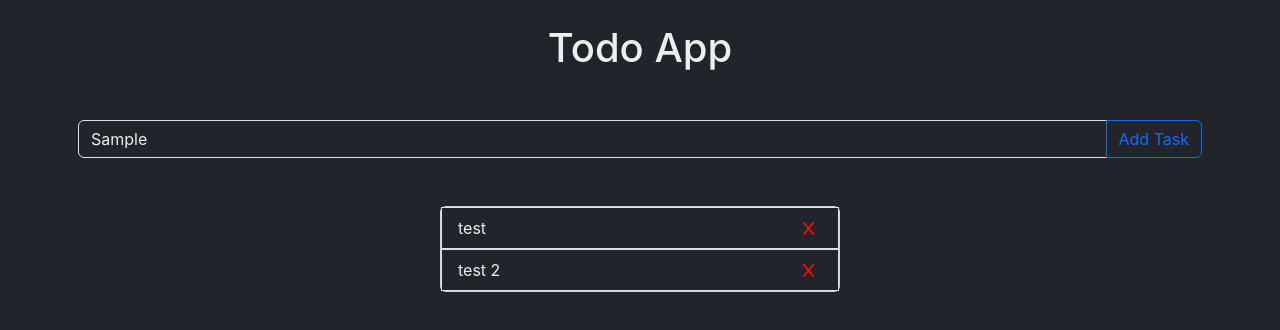
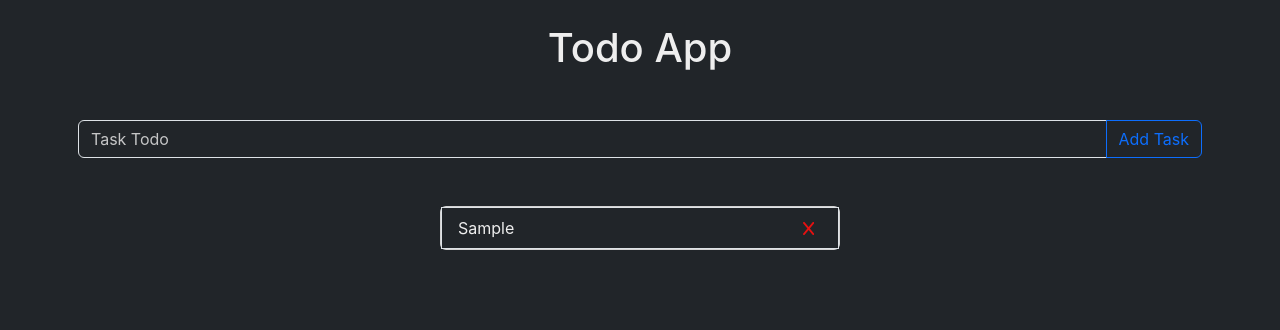
Before and after one commit to Moslihbadr/react-todo-app, a React (Create React App) app: page / in a window 1280 px wide. Both pictures are taken after typing "Sample" into the empty fields and a click on the button "Add Task". Shown: the top 330 px of the page. Built offline with nearby package versions, Linux system fonts and the light colour scheme.

Commit message:
add task completed functionality

```diff
--- a/src/App.js
+++ b/src/App.js
@@ -4,27 +4,25 @@ import { useState } from 'react';
 
 const App = () => {
 
-  const [ tasksList, settasksList ] = useState([{
-    id: crypto.randomUUID(),
-    text: "test",
-    completed : false
-  },
-  {
-    id: crypto.randomUUID(),
-    text: "test 2",
-    completed : false
+  const [ tasksList, setTasksList ] = useState([])
+
+  const addTask = (text) => {
+    setTasksList(prevTaskList => ([...prevTaskList, {id: crypto.randomUUID(), text: text, completed: false}]))
   }
-  ])
 
-  const addItem = () => {
-    console.log(tasksList)
+  const handleTaskClick = (id) => {
+    setTasksList(prevTasks =>
+      prevTasks.map(task =>
+        task.id === id ? { ...task, completed: !task.completed } : task
+      )
+    );
   }
 
   return (
     <div className='container p-2 text-center'>
       <h1 className='m-3 mb-5'>Todo App</h1>
-      <TodoForm addItem={addItem} />
-      <TodoList tasks={tasksList} />
+      <TodoForm addTask={addTask} />
+      <TodoList tasks={tasksList} onTaskClick={handleTaskClick} />
     </div>
   );
 }
--- a/src/components/TodoForm.jsx
+++ b/src/components/TodoForm.jsx
@@ -1,18 +1,25 @@
-const TodoForm = ({ addItem }) => {
+import { useState } from "react";
+
+const TodoForm = ({ addTask }) => {
+  const [ newTask, setNewTask ] = useState('')
 
   const handleSubmit = (e) => {
     e.preventDefault();
-    addItem()
+    newTask ? addTask(newTask): alert('Task is required');
+    setNewTask('');
   }
 
   const handleChange = (e) => {
-
+    setNewTask(e.target.value.trimStart())
   }
 
   return (
     <form className="mb-5" onSubmit={handleSubmit}>
         <div className="input-group mb-3">
-          <input onChange={handleChange} type="text" className="form-control task-todo" placeholder="Task Todo" aria-label="Recipient's username" aria-describedby="button-addon2" />
+          <input
+          value={newTask}
+          onChange={handleChange}
+          type="text" className="form-control task-todo" placeholder="Task Todo" aria-label="Recipient's username" aria-describedby="button-addon2" />
           <button className="btn btn-outline-primary" type="submit" id="button-addon2">Add Task</button>
         </div>
     </form>
--- a/src/components/TodoItem.jsx
+++ b/src/components/TodoItem.jsx
@@ -1,7 +1,8 @@
-const TodoItem = ({ task }) => {
+const TodoItem = ({ task, onTaskClick }) => {
+
   return (
     <div>
-        <li class="list-group-item d-flex justify-content-between align-items-center">
+        <li style={{backgroundColor: task.completed ? '#005511' : '#212529'}} class="list-group-item d-flex justify-content-between align-items-center" onDoubleClick={() => onTaskClick(task.id)}>
           { task.text }
           <span class="badge badge-primary rounded-pill"><svg style={{fill:'#e41111', fontSize:'15px'}} xmlns="http://www.w3.org/2000/svg" height="1em" viewBox="0 0 384 512"><path d="M376.6 84.5c11.3-13.6 9.5-33.8-4.1-45.1s-33.8-9.5-45.1 4.1L192 206 56.6 43.5C45.3 29.9 25.1 28.1 11.5 39.4S-3.9 70.9 7.4 84.5L150.3 256 7.4 427.5c-11.3 13.6-9.5 33.8 4.1 45.1s33.8 9.5 45.1-4.1L192 306 327.4 468.5c11.3 13.6 31.5 15.4 45.1 4.1s15.4-31.5 4.1-45.1L233.7 256 376.6 84.5z"/></svg></span>
         </li>
--- a/src/components/TodoList.jsx
+++ b/src/components/TodoList.jsx
@@ -1,10 +1,10 @@
 import TodoItem from "./TodoItem";
 
-const TodoList = ({ tasks }) => {
+const TodoList = ({ tasks, onTaskClick }) => {
   return (
     <div className="card" style={{width: '25rem'}}>
       <ul className="list-group list-group-flush">
-        {tasks.map(task => <TodoItem key={task.id} task={task} />)}
+        {tasks.map(task => <TodoItem key={task.id} task={task} onTaskClick={onTaskClick} />)}
       </ul>
     </div>
   )
--- a/src/index.css
+++ b/src/index.css
@@ -30,7 +30,6 @@ input.task-todo::placeholder {
 }
 
 li.list-group-item {
-  /* background-color: #005511; */
   background-color: #212529;
   color: #EEE;
   cursor: pointer;
```
